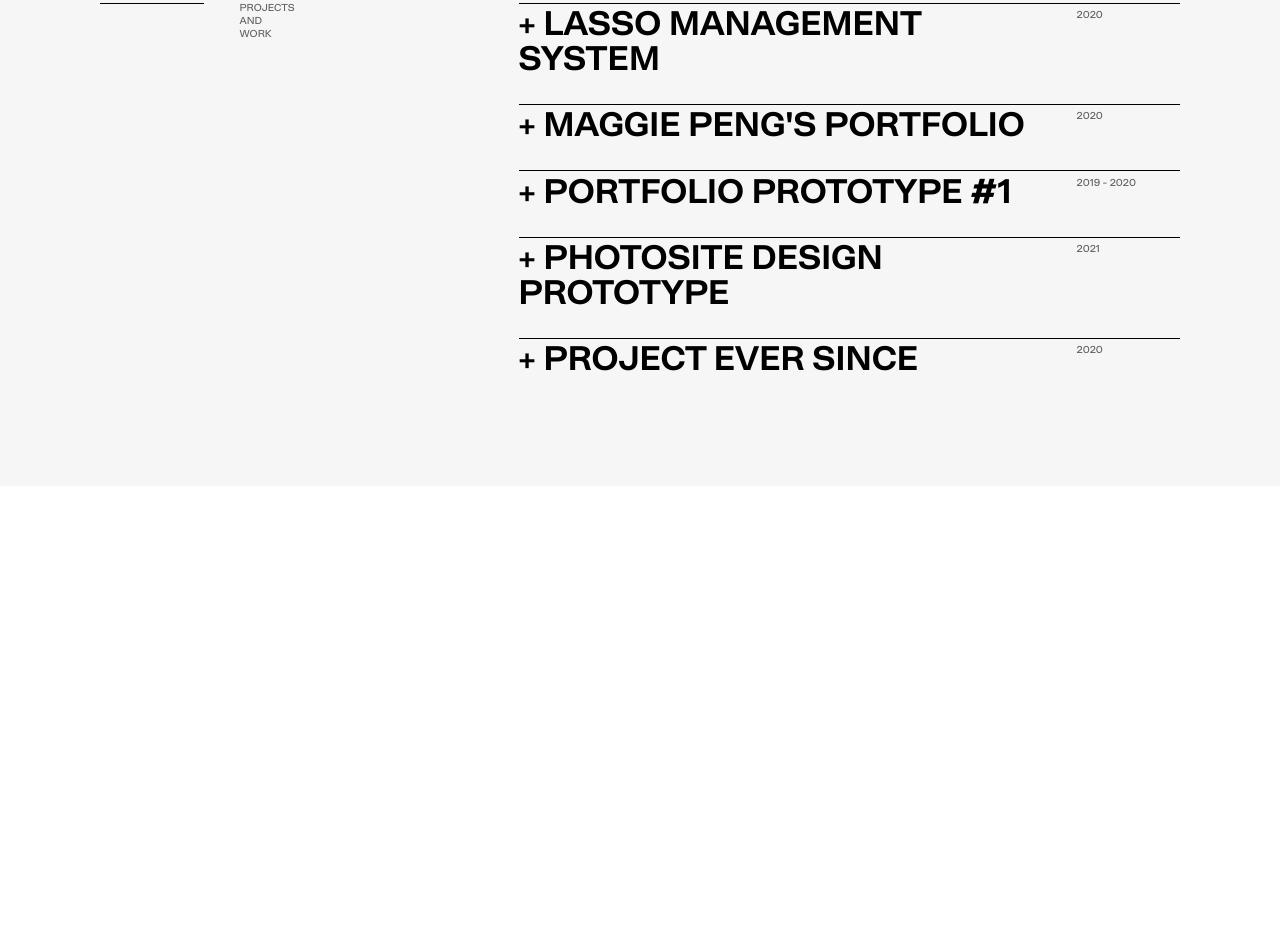
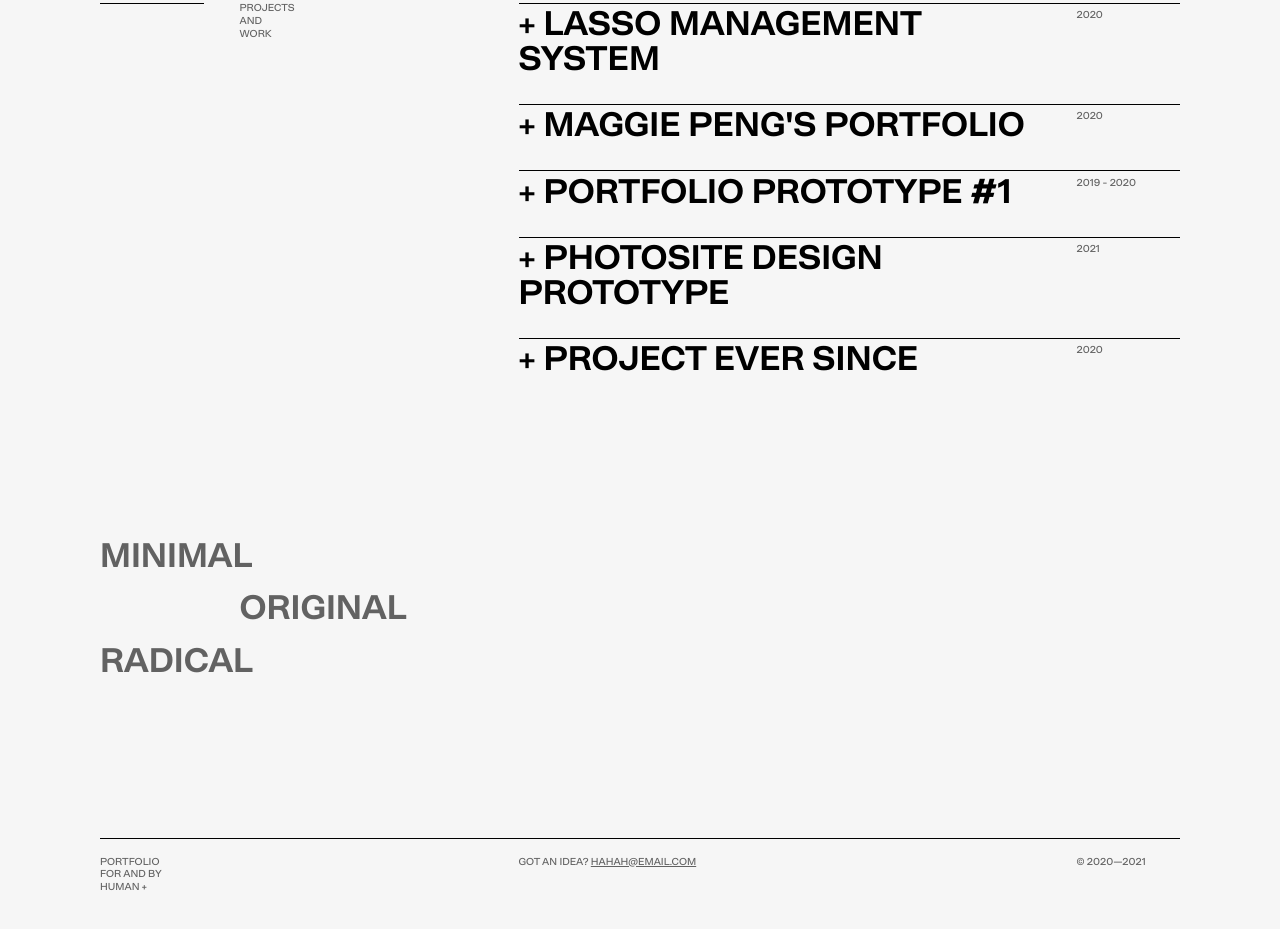
Before and after one commit to waynexu1998/portfolio, a plain HTML site: page index.html in a window 1280 px wide. Shown: the part 997-1926 px from the top of the page. Before the commit the page ends 1483 px from the top, so only its background shows below. Drawn offline with nearby package versions, Linux system fonts and the light colour scheme; a web font is replaced by a local one.

Commit message:
some nice homepage changes

```diff
--- a/css/index.css
+++ b/css/index.css
@@ -91,3 +91,13 @@ p {
 .project_year {
     padding-top: 0.5vw !important;
 }
+
+.deco_title {
+    font-weight: 700 !important;
+    font-size: 2.7vw !important;
+    line-height: 2.7vw !important;
+}
+
+.footer_email {
+    text-decoration: underline;
+}
--- a/index.html
+++ b/index.html
@@ -107,6 +107,35 @@
                     </r-cell>
                 </r-grid>
             </r-cell>
+            <r-cell span=8 class="empty"></r-cell>
+            <r-cell span=1..>
+                <h2 class="deco_title">minimal</h2>
+            </r-cell>
+            <r-cell span=2..>
+                <h2 class="deco_title">original</h2>
+            </r-cell>
+            <r-cell span=1..>
+                <h2 class="deco_title">radical</h2>
+            </r-cell>
+            <r-cell span=8 class="empty"></r-cell>
+            <r-cell span=8 class="divider"></r-cell>
+            <r-cell span=1>
+                <h2 class="footer">
+                    Portfolio<br>
+                    for and by<br>
+                    human +
+                </h2>
+            </r-cell>
+            <r-cell span=4-5>
+                <h2 class="footer">
+                    got an idea? <span class="footer_email">hahah@email.com</span>
+                </h2>
+            </r-cell>
+            <r-cell span=8-8>
+                <h2 class="">
+                    © 2020—2021
+                </h2>
+            </r-cell>
         </r-grid>
     </div>
     <script src="./js/locomotive-scroll.min.js"></script>
```
